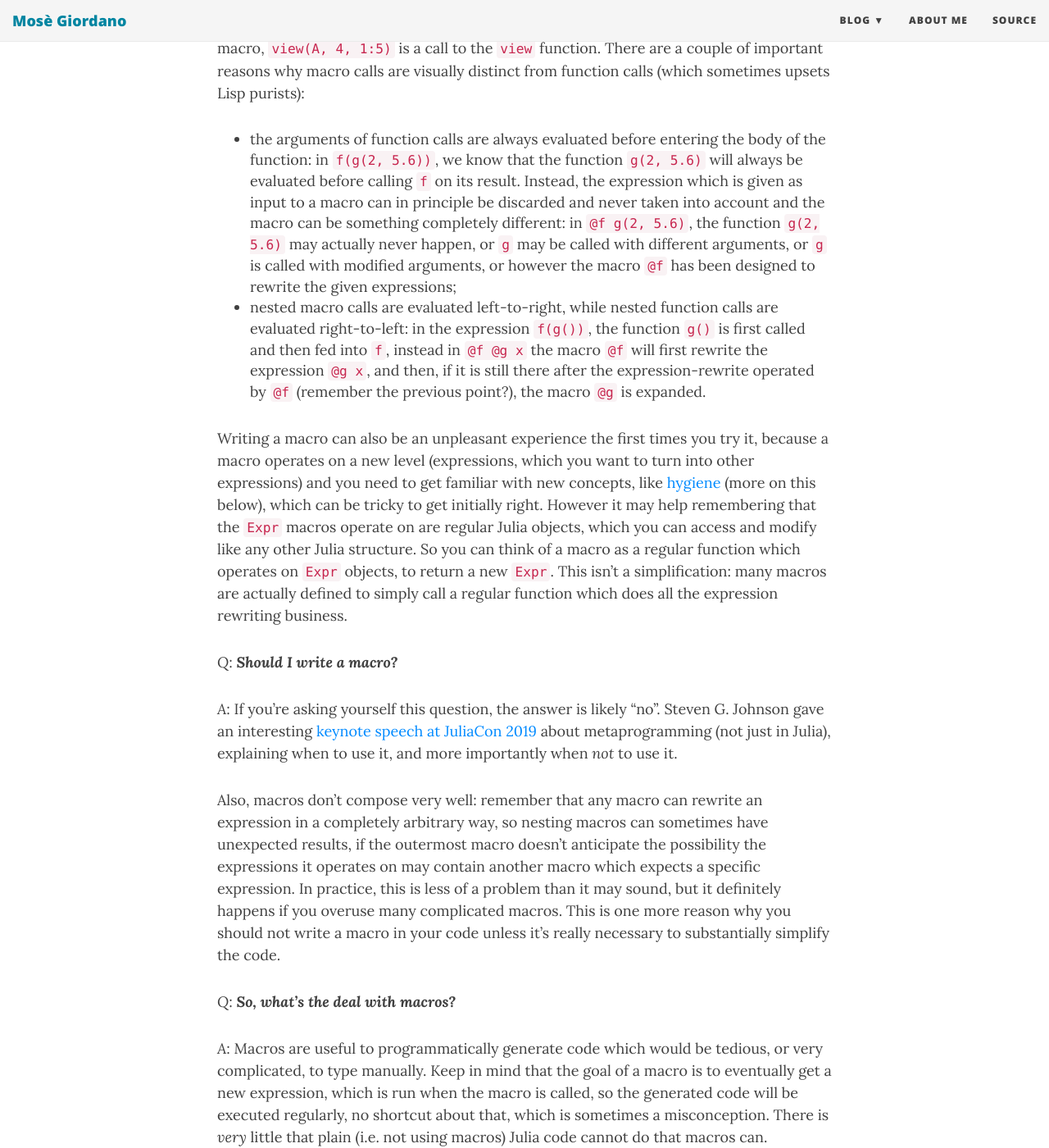
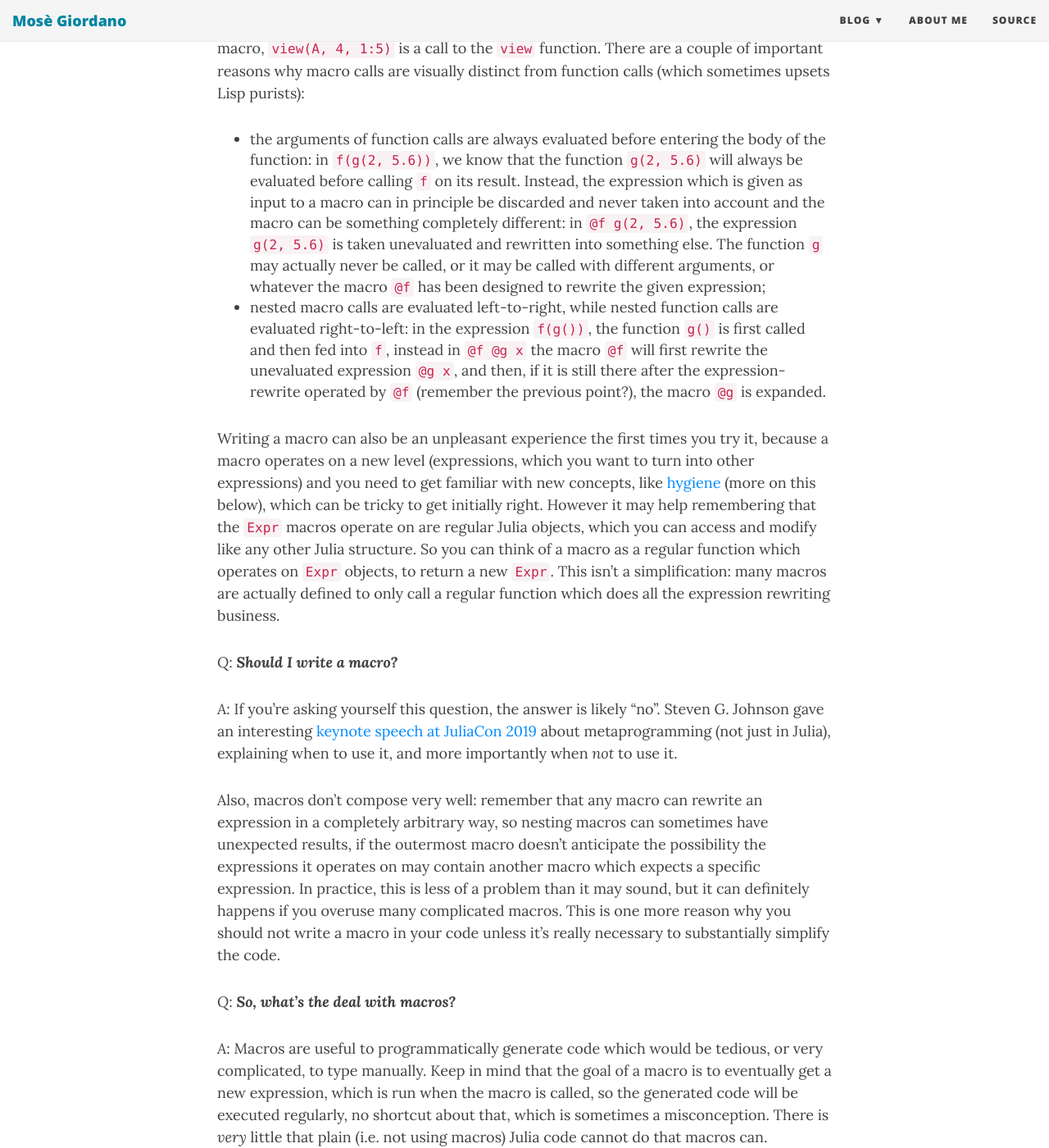
Before and after one commit to giordano/giordano.github.io, a Jekyll site: the page built from _posts/2022-06-18-first-macro.md, in a window 1280 px wide and 1400 px high, scrolled down 649 px. Shown: the whole window at 82% size. Built offline with Jekyll 4.4.1, drawn with Linux system fonts in a browser that asks for light colours; nearby versions of some CDN libraries; comment, search, counter and statistics services are not loaded; some of the changed text lies outside the part shown.

Commit message:
Some minor improvements

````diff
--- a/_posts/2022-06-18-first-macro.md
+++ b/_posts/2022-06-18-first-macro.md
@@ -30,15 +30,15 @@
   function: in `f(g(2, 5.6))`, we know that the function `g(2, 5.6)` will always be
   evaluated before calling `f` on its result.  Instead, the expression which is given as
   input to a macro can in principle be discarded and never taken into account and the macro
-  can be something completely different: in `@f g(2, 5.6)`, the function `g(2, 5.6)` may
-  actually never happen, or `g` may be called with different arguments, or `g` is called
-  with modified arguments, or however the macro `@f` has been designed to rewrite the given
-  expressions;
+  can be something completely different: in `@f g(2, 5.6)`, the expression `g(2, 5.6)` is
+  taken unevaluated and rewritten into something else.  The function `g` may actually never
+  be called, or it may be called with different arguments, or whatever the macro `@f` has
+  been designed to rewrite the given expression;
 * nested macro calls are evaluated left-to-right, while nested function calls are evaluated
   right-to-left: in the expression `f(g())`, the function `g()` is first called and then fed
-  into `f`, instead in `@f @g x` the macro `@f` will first rewrite the expression `@g x`,
-  and then, if it is still there after the expression-rewrite operated by `@f` (remember the
-  previous point?), the macro `@g` is expanded.
+  into `f`, instead in `@f @g x` the macro `@f` will first rewrite the unevaluated
+  expression `@g x`, and then, if it is still there after the expression-rewrite operated by
+  `@f` (remember the previous point?), the macro `@g` is expanded.
 
 Writing a macro can also be an unpleasant experience the first times you try it, because a
 macro operates on a new level (expressions, which you want to turn into other expressions)
@@ -48,7 +48,7 @@
 operate on are regular Julia objects, which you can access and modify like any other Julia
 structure.  So you can think of a macro as a regular function which operates on `Expr`
 objects, to return a new `Expr`.  This isn't a simplification: many macros are actually
-defined to simply call a regular function which does all the expression rewriting business.
+defined to only call a regular function which does all the expression rewriting business.
 
 _Q_: _**Should I write a macro?**_
 
@@ -61,9 +61,9 @@
 completely arbitrary way, so nesting macros can sometimes have unexpected results, if the
 outermost macro doesn't anticipate the possibility the expressions it operates on may
 contain another macro which expects a specific expression.  In practice, this is less of a
-problem than it may sound, but it definitely happens if you overuse many complicated macros.
-This is one more reason why you should not write a macro in your code unless it's really
-necessary to substantially simplify the code.
+problem than it may sound, but it can definitely happens if you overuse many complicated
+macros.  This is one more reason why you should not write a macro in your code unless it's
+really necessary to substantially simplify the code.
 
 _Q_: _**So, what's the deal with macros?**_
 
@@ -116,10 +116,10 @@
 This is different from a `const` variable, because you can reassign a type-annotated global
 variable to another value with the same type (or
 [`convert`](https://docs.julialang.org/en/v1/base/base/#Base.convert)ible to the annotated
-type), while reassigning a `const` variable isn't possible (or recommended).  But the type
-would still be constant, which helps the compiler optimising the code.  Note that `x = 10`
-returns `10` (an `Int`) but the actual value of `x` is `10.0` (a `Float64`) because
-[assignment returns the right-hand side]({{ site.baseurl }}{% post_url
+type), while reassigning a `const` variable isn't possible (nor recommended).  But the type
+would still be constant, which helps the compiler optimising code which accesses this global
+variable.  Note that `x = 10` returns `10` (an `Int`) but the actual value of `x` is `10.0`
+(a `Float64`) because [assignment returns the right-hand side]({{ site.baseurl }}{% post_url
 2017-12-02-julia-assignment %}) but the value `10` is `convert`ed to `Float64` before
 assigning it to `x`.
 
@@ -305,13 +305,13 @@
 ```
 
 _Oh, I think I see it now: the way we defined the macro, the same expression, `rand()`, is
-used twice, once inside `typeof`, and then on the right-hand side of the assignment, but
+used twice: once inside `typeof`, and then on the right-hand side of the assignment, but
 this means we're actually calling that function twice, even though the expression is the
 same._  Correct!  And this isn't good for at least two reasons:
 
 * the expression on the right-hand side of the assignment can be expensive to run, and
   calling it twice wouldn't be a good outcome: we wanted to create a macro to simply things,
-  not to spend twice as much time
+  not to spend twice as much time;
 * the expression on the right-hand side of the assignment can have side effects, which is
   precisely the case of the `rand()` function: every time you call `rand()` you're advancing
   the mutable state of the random number generator, but if you call it twice instead of
@@ -481,7 +481,7 @@
 
 ```julia
 julia> macro stable(ex::Expr)
-           (ex.head !== :(=) || !(ex.args[1] isa Symbol)) && throw(ArgumentError("@stable: `$(ex)` is not an assigment expression."))
+           (ex.head === :(=) && ex.args[1] isa Symbol) || throw(ArgumentError("@stable: `$(ex)` is not an assigment expression."))
            quote
                tmp = $(esc(ex.args[2]))
                $(esc(ex.args[1]))::typeof(tmp) = tmp
@@ -512,6 +512,18 @@
 Julia](https://discourse.julialang.org/t/seven-lines-of-julia-examples-sought/50416/157)
 thread on JuliaLang Discourse.
 
+_This was cool!  Where can I learn more about macros?_  Good to hear!  I hope now you aren't
+going to abuse macros though!  But if you do want to learn something more about macros, in
+addition to the official documentation, some useful resources are:
+
+* [A Brief Introduction to Julia Metaprogramming, Macros, and Generated
+  Functions](https://nextjournal.com/a/KpqWNKDvNLnkBrgiasA35?change-id=CQRuZrWB1XaT71H92x8Y2Q)
+* [Introduction to macros | Week 3 | 18.S191 MIT Fall
+  2020](https://www.youtube.com/watch?v=e6LGMeoQhfs)
+* [Julia Macro hygiene made easy! - Tom Kwong](https://www.youtube.com/watch?v=JePBb9-ychE)
+* [Julia macros for
+  beginners](https://jkrumbiegel.com/pages/2021-06-07-macros-for-beginners/)
+
 <!-- Local Variables: -->
 <!-- ispell-local-dictionary: "british" -->
 <!-- fill-column: 92 -->
````
Also changed, not shown: other parts of _posts/2022-06-18-first-macro.md (+6 -6 lines).
